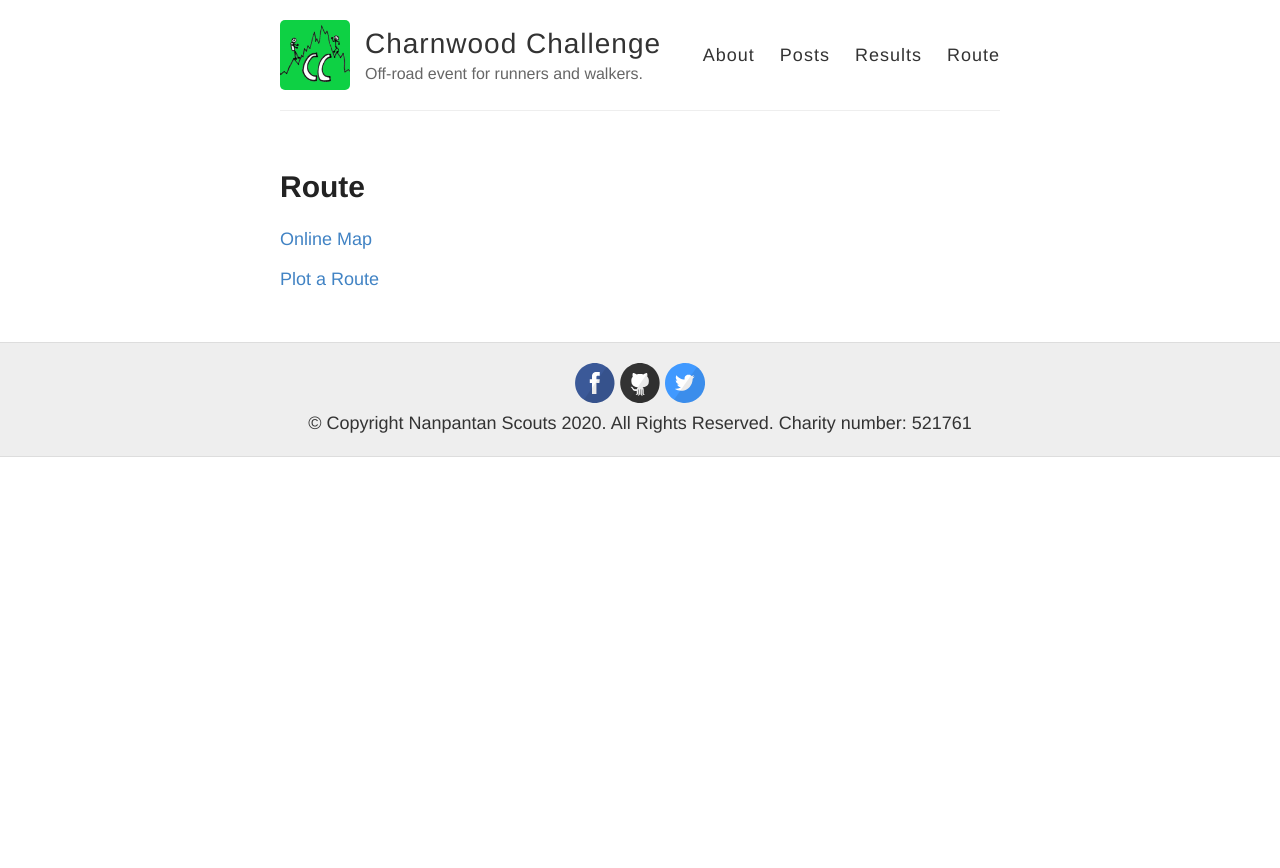
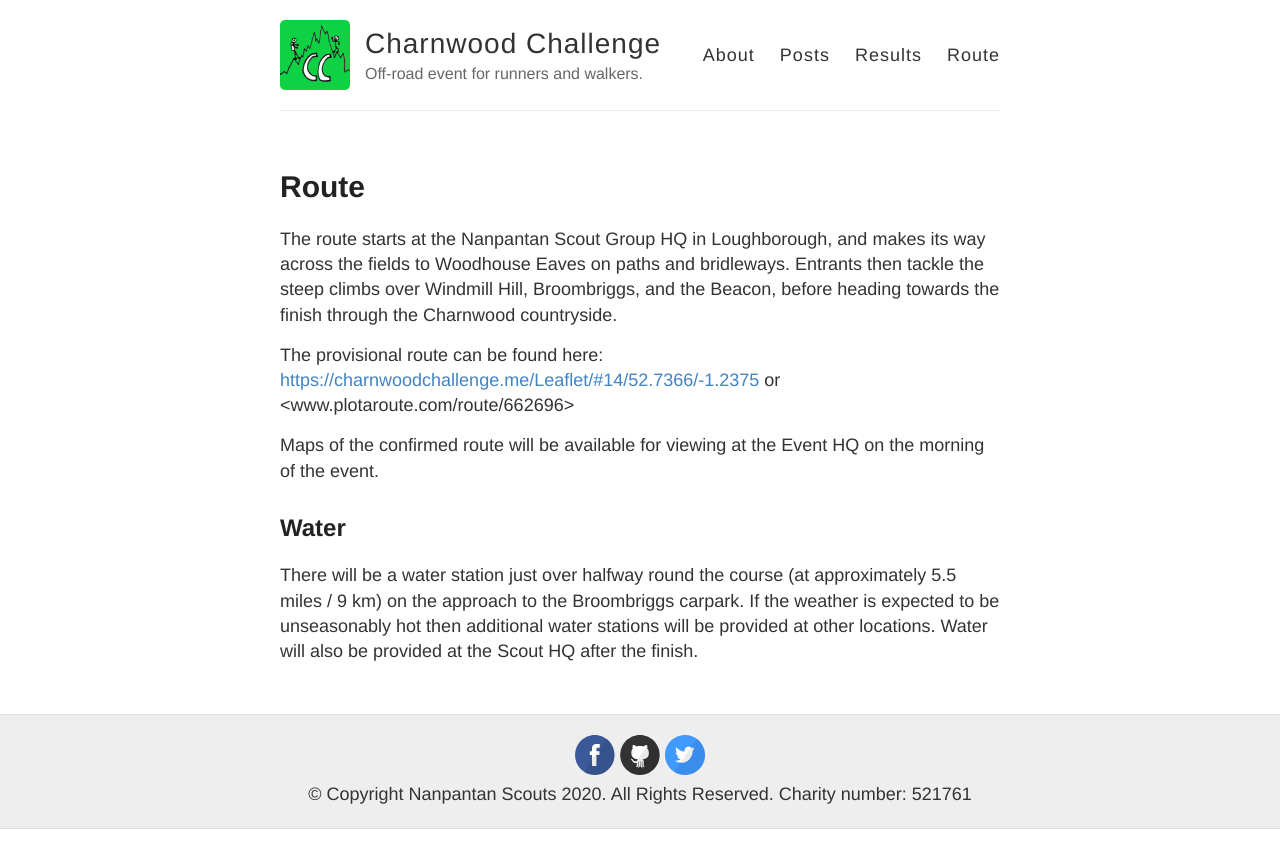
Before and after one commit to Charnwood-Challenge/Charnwood-Challenge.github.io, a Jekyll site: the page built from route.md, in a window 1280 px wide. Shown: the top 868 px of the page. Built offline with Jekyll 4.4.1, drawn with Linux system fonts in a browser that asks for light colours.

Commit message:
Update route.md

```diff
--- a/route.md
+++ b/route.md
@@ -4,6 +4,13 @@
 permalink: /route/
 ---
 
-[Online Map](https://charnwoodchallenge.me/Leaflet/#14/52.7366/-1.2375)
+The route starts at the Nanpantan Scout Group HQ in Loughborough, and makes its way across the fields to Woodhouse Eaves on paths and bridleways.  Entrants then tackle the steep climbs over Windmill Hill, Broombriggs, and the Beacon, before heading towards the finish through the Charnwood countryside.
 
-[Plot a Route](https://www.plotaroute.com/route/662696)
+The provisional route can be found here: <https://charnwoodchallenge.me/Leaflet/#14/52.7366/-1.2375> or <www.plotaroute.com/route/662696>
+
+Maps of the confirmed route will be available for viewing at the Event HQ on the morning of the event.
+
+## Water
+
+There will be a water station just over halfway round the course (at approximately 5.5 miles / 9 km) on the approach to the Broombriggs carpark.  If the weather is expected to be unseasonably hot then additional water stations will be provided at other locations.
+Water will also be provided at the Scout HQ after the finish.
```
